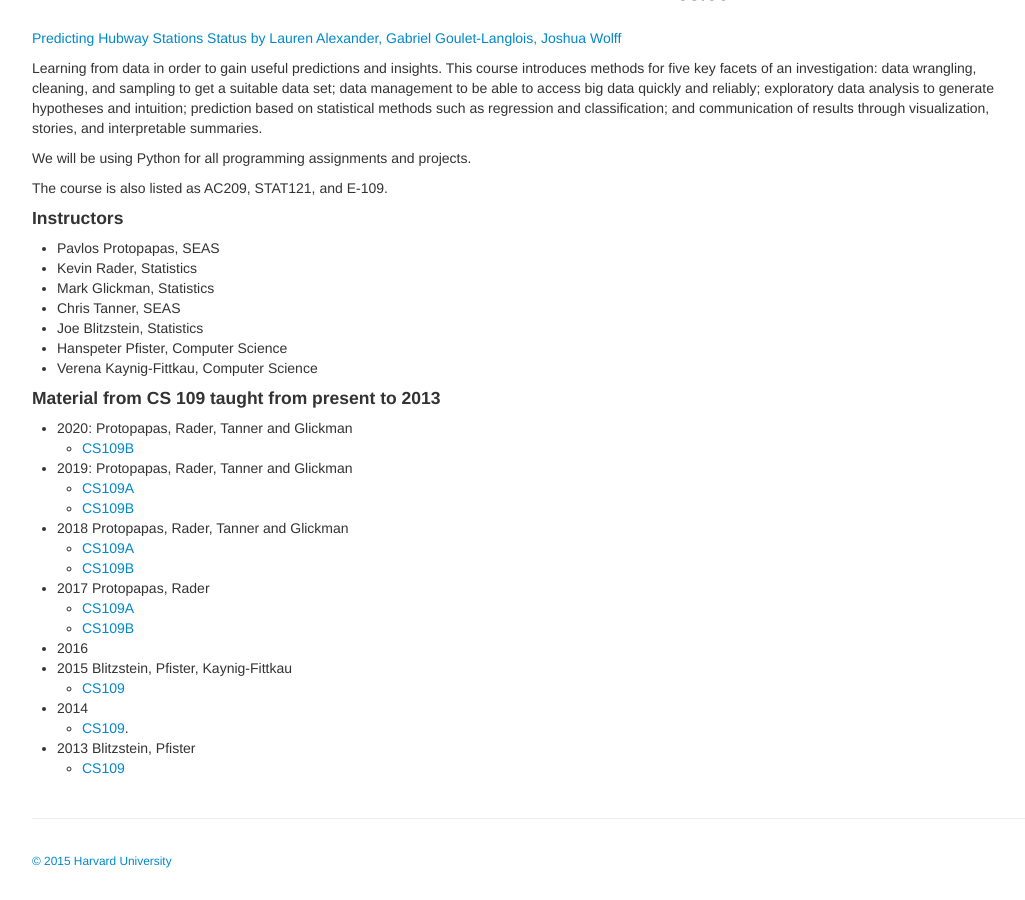
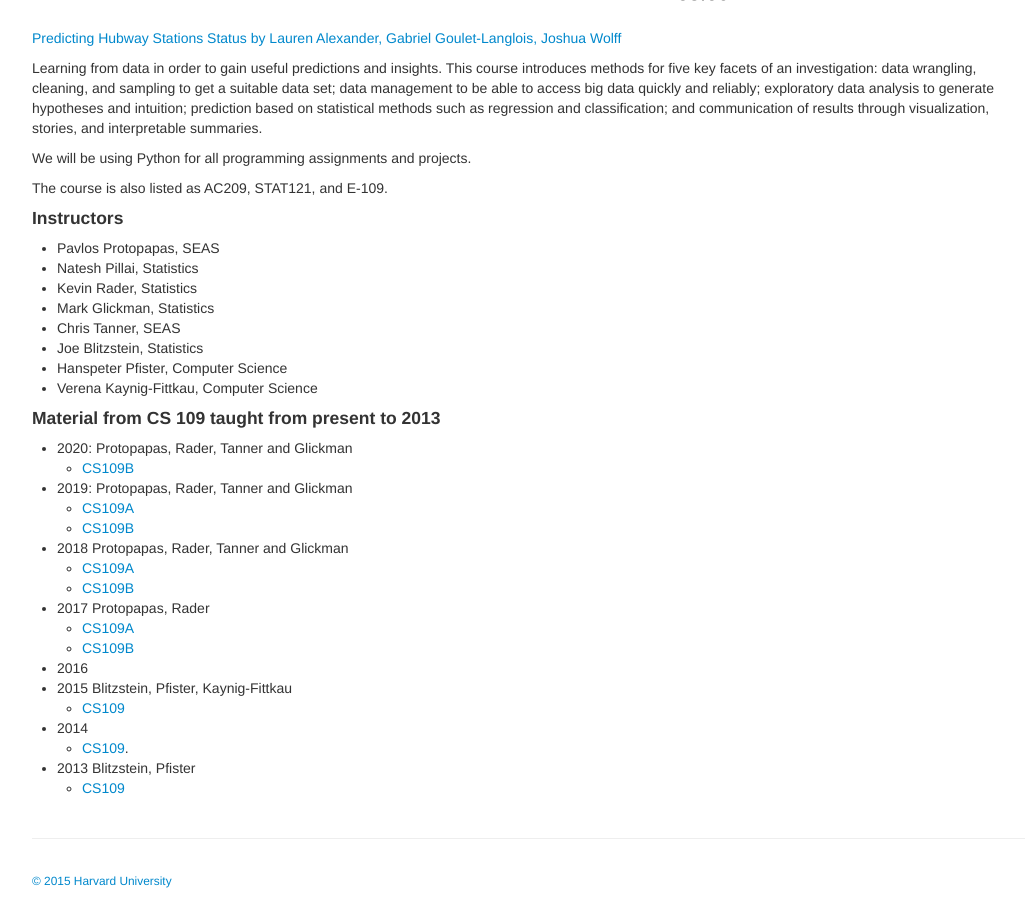
Before and after one commit to cs109/2015, a Jekyll site: the page built from index.md, in a window 1280 px wide and 900 px high, scrolled down 593 px. Shown: the whole window, without its empty margins (108-1133 px from the left). Built offline with Jekyll 4.4.1, drawn with Linux system fonts in a browser that asks for light colours.

Commit message:
minor change for testing

```diff
--- a/index.md
+++ b/index.md
@@ -20,6 +20,7 @@
 
 #### Instructors
 * Pavlos Protopapas, SEAS
+* Natesh Pillai, Statistics
 * Kevin Rader, Statistics
 * Mark Glickman, Statistics
 * Chris Tanner, SEAS
```
Also changed, not shown: 1 other file.
